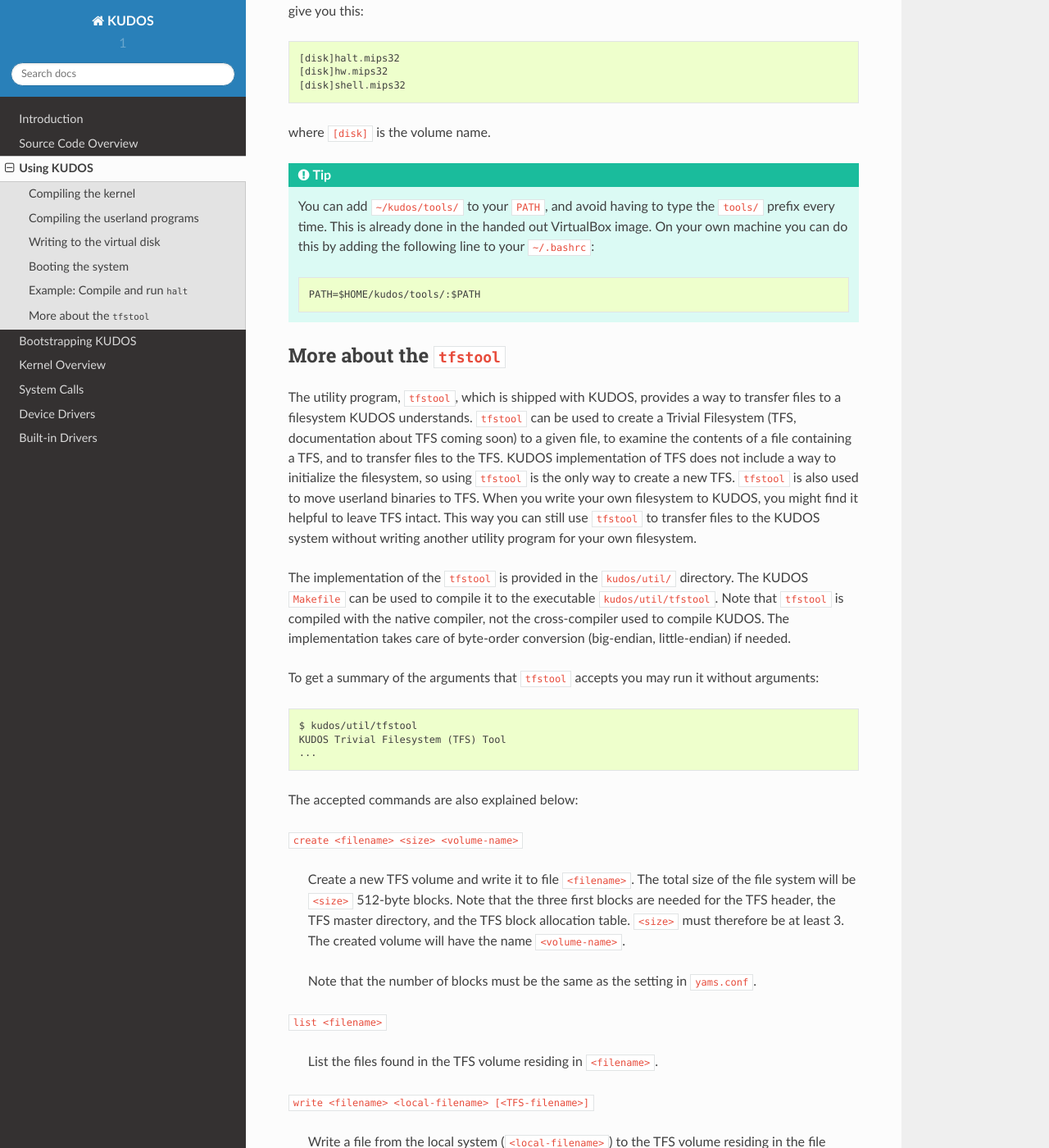
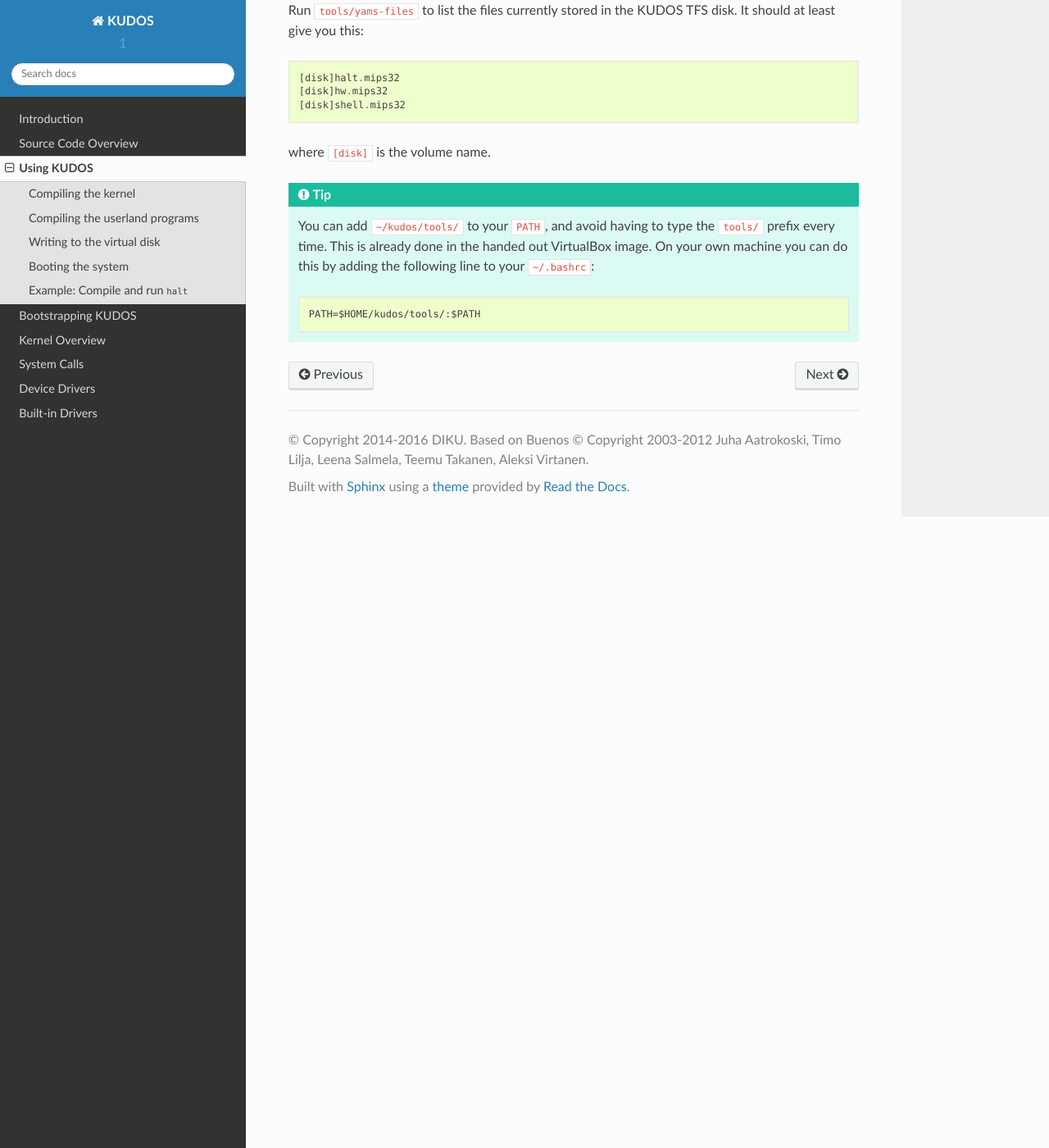
Before and after one commit to DIKU-EDU/kudos, a Sphinx documentation site: the page built from docs/using-kudos.rst, in a window 1280 px wide and 1400 px high, scrolled down 2791 px. Shown: the whole window at 82% size. Built offline with Sphinx 7.4.7 and the Read the Docs theme 2.0.0, drawn with Linux system fonts in a browser that asks for light colours; some of the changed text lies outside the part shown.

Commit message:
mention where to read up on tfstool

```diff
--- a/docs/source-code-overview.rst
+++ b/docs/source-code-overview.rst
@@ -96,7 +96,8 @@
 ~~~~~~~~~~~~~~
 
 Utilities for using KUDOS (e.g. ``tfstool`` used for writing the Trivial
-Filesystem disk files).
+Filesystem disk files). See :doc:`appendix` for more information about
+``tfstool``.
 
 .. _userland:
 
--- a/docs/using-kudos.rst
+++ b/docs/using-kudos.rst
@@ -45,11 +45,13 @@
 for managing TFS volumes.  To get a summary of the arguments that ``tfstool``
 accepts, you can run it without any arguments.
 
-KUDOS also ships with a tool ``yams-tfs``, which automatically builds all
-userland programs *and* writes them all to a YAMS disk.  You can use
-``yams-files`` to list the currently stored files.
+``tfstool`` itself is documented in the :doc:`appendix`, but we recommend to
+first try our ``yams-tfs`` tool which automatically builds all userland
+programs, creates a file containing a TFS volume, *and* writes all userland
+programs to the new volume.  You can use ``yams-files`` to list the currently
+stored files.
 
-By default, the disk is named ``store.file``.
+By default, the file containing the TFS volume is named ``store.file``.
 
 
 Booting the system
@@ -136,70 +138,3 @@
          adding the following line to your ``~/.bashrc``::
 
               PATH=$HOME/kudos/tools/:$PATH
-
-More about the ``tfstool``
---------------------------
-
-The utility program, ``tfstool``, which is shipped with KUDOS, provides a way
-to transfer files to a filesystem KUDOS understands.  ``tfstool`` can be used
-to create a Trivial Filesystem (TFS, documentation about TFS coming soon) to a
-given file, to examine the contents of a file containing a TFS, and to transfer
-files to the TFS.  KUDOS implementation of TFS does not include a way to
-initialize the filesystem, so using ``tfstool`` is the only way to create a new
-TFS.  ``tfstool`` is also used to move userland binaries to TFS. When you write
-your own filesystem to KUDOS, you might find it helpful to leave TFS intact.
-This way you can still use ``tfstool`` to transfer files to the KUDOS system
-without writing another utility program for your own filesystem.
-
-The implementation of the ``tfstool`` is provided in the ``kudos/util/``
-directory. The KUDOS ``Makefile`` can be used to compile it to the executable
-``kudos/util/tfstool``. Note that ``tfstool`` is compiled with the native
-compiler, not the cross-compiler used to compile KUDOS. The implementation
-takes care of byte-order conversion (big-endian, little-endian) if needed.
-
-To get a summary of the arguments that ``tfstool`` accepts you may run it
-without arguments::
-
-  $ kudos/util/tfstool
-  KUDOS Trivial Filesystem (TFS) Tool
-  ...
-
-The accepted commands are also explained below:
-
-``create <filename> <size> <volume-name>``
-
-  Create a new TFS volume and write it to file ``<filename>``. The total size of
-  the file system will be ``<size>`` 512-byte blocks. Note that the three first
-  blocks are needed for the TFS header, the TFS master directory, and the TFS
-  block allocation table.  ``<size>`` must therefore be at least 3. The created
-  volume will have the name ``<volume-name>``.
-
-
-  Note that the number of blocks must be the same as the setting in
-  ``yams.conf``.
-
-``list <filename>``
-
-  List the files found in the TFS volume residing in ``<filename>``.
-
-``write <filename> <local-filename> [<TFS-filename>]``
-
-  Write a file from the local system (``<local-filename>``) to the TFS volume
-  residing in the file ``<filename>``. The optional fourth argument specifies the
-  filename to use for the file inside the TFS volume. If not given,
-  ``<local-filename>`` will be used.
-
-  Note that you probably want to give a ``<TFS-filename>``, since otherwise you
-  end up with a TFS volume with files named like ``userland/halt.mips32``, which
-  can cause confusion since **TFS does not support directories**.
-
-``read <filename> <TFS-filename> [<local-filename>]``
-
-  Read a file (``<TFS-filename>``) from TFS volume residing in the file filename
-  to the lo- cal system. The optional fourth argument specifies the filename in
-  the local system. If not given, the ``<TFS-filename>>`` will be used.
-
-``delete <filename> <TFS-filename>``
-
-  Delete the file with name ``<TFS-filename>`` from the TFS volume residing in
-  the file ``<filename>``.
```
